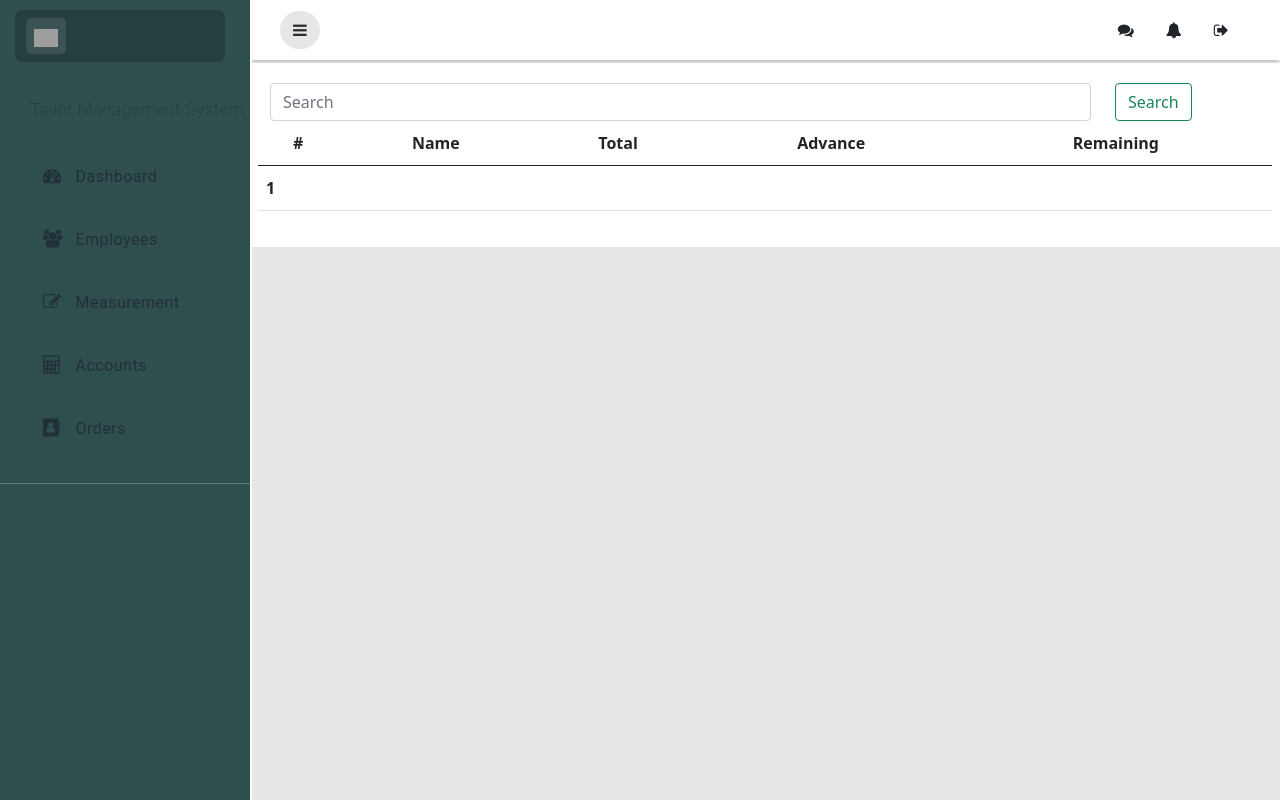
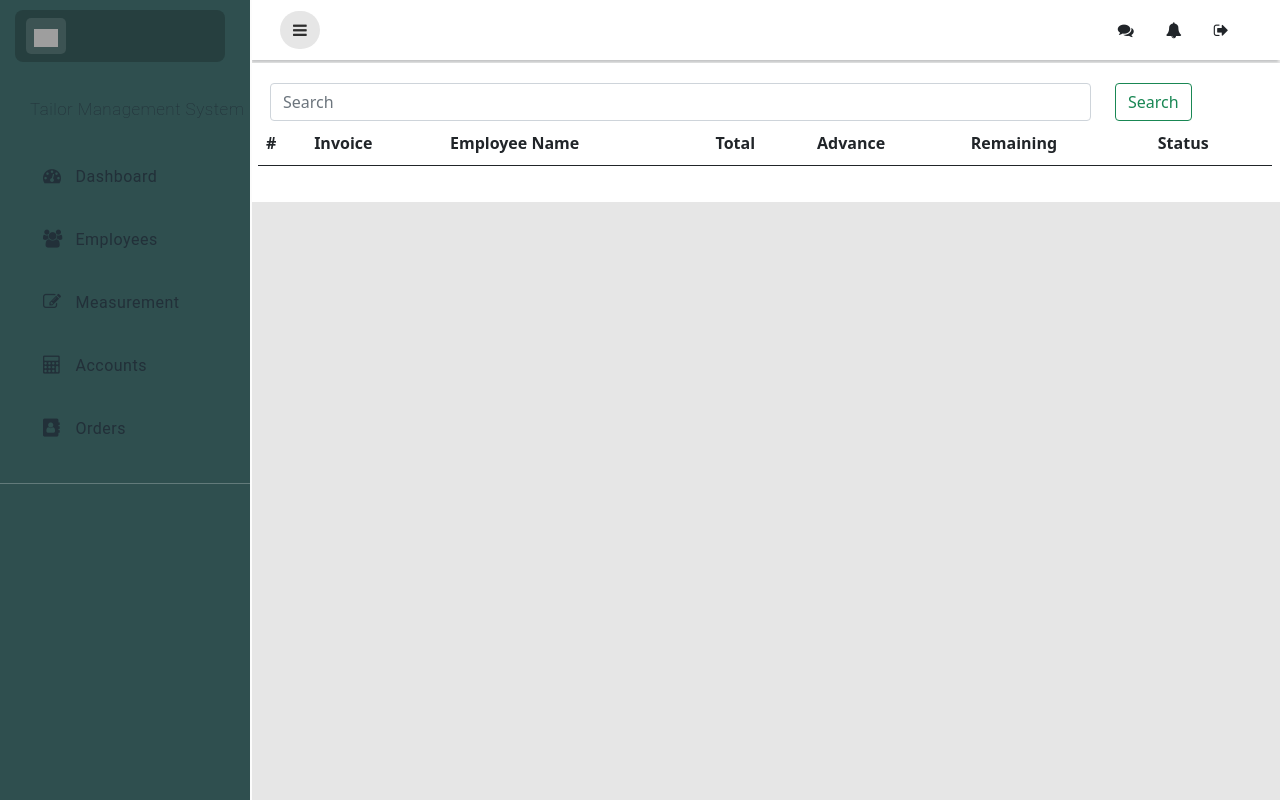
Before and after one commit to ReDiot69/tms, a Django app: template templates/account.html in a window 1280 px wide. Run offline with Django 4.2, Linux system fonts and the light colour scheme; the template is opened without the code that fills it, so the values that code supplies are empty; some libraries are stand-ins or nearby versions; grey boxes are pictures that could not be loaded.

Commit message:
accounts

```diff
--- a/customer/admin.py
+++ b/customer/admin.py
@@ -1,9 +1,11 @@
 from django.contrib import admin
 
-from customer.models import Customer, Measurement, Order, Description
+from customer.models import Customer, Measurement, Order, Description, Invoice, InvoiceDetail
 
 # Register your models here.
 admin.site.register(Customer)
 admin.site.register(Measurement)
 admin.site.register(Order)
 admin.site.register(Description)
+admin.site.register(Invoice)
+admin.site.register(InvoiceDetail)
--- a/customer/forms.py
+++ b/customer/forms.py
@@ -29,3 +29,4 @@ class BillingForm(forms.Form):
     grosstotal = forms.DecimalField()
     discount = forms.FloatField(required=False)
     nettotal = forms.DecimalField()
+    advance = forms.DecimalField()
--- a/templates/account.html
+++ b/templates/account.html
@@ -11,25 +11,31 @@
                 <thead class="thead-dark">
                     <tr>
                         <th class="th">#</th>
-                        <th class="th">Name</th>
+                        <th class="th">Invoice</th>
+                        <th class="th">Employee Name</th>
                         <th class="th">Total</th>
                         <th class="th">Advance</th>
                         <th class="th">Remaining</th>
+                        <th class="th">Status</th>
                         <style>
                             .th{
-                                text-align: center;
+                                text-align: left;
                             }
                         </style>
                     </tr>
                 </thead>
                 <tbody>
+                    {% for i in invoice %}
                     <tr>
                         <th scope="row">1</th>
-                        <td><a href="#"><label for="name" name="name"></label></a></td>
-                        <td><label for="total" name="total"></label></td>
-                        <td><label for="advance" name="advance"></label></td>
-                        <td><label for="remaning" name="remaining"></label></td>
+                        <td><a href="#"><label for="name" name="invoice">{{i.invoice.id}}</label></a></td>
+                        <td><label for="total" name="total">{{i.invoice.order.employee}}</label></td>
+                        <td><label for="total" name="total">{{i.invoice.net_total}}</label></td>
+                        <td><label for="advance" name="advance">{{i.advance}}</label></td>
+                        <td><label for="remaning" name="remaining">{{i.remain}}</label></td>
+                        <td><label for="status" name="status">{{i.invoice.status}}</label></td>
                       </tr>
+                    {% endfor %}
                 </tbody>
             </table>
         </div>
--- a/templates/billing.html
+++ b/templates/billing.html
@@ -67,6 +67,11 @@
                             <th scope="row">VAT</th>
                             <td colspan="3"></td>
                             <td><label for="VAT">13%</label></td>
+                        </tr>
+                        <tr>
+                            <th scope="row">Advance</th>
+                            <td colspan="3"></td>
+                            <td><input type="number" name="advance" class="borderNone" min="0"></td>
                         </tr>
                         <tr>
                             <th scope="row" colspan="3"></th>
--- a/templates/order.html
+++ b/templates/order.html
@@ -21,7 +21,7 @@
                 <thead class="thead-dark">
                     <tr>
                         <th class="th">#</th>
-                        <th class="th">Name</th>
+                        <th class="th">Customer Name</th>
                         <th class="th">Order-date</th>
                         <th class="th">Number</th>
                         <th class="th">Email</th>
@@ -43,7 +43,7 @@
                         <td><label for="number" name="number">{{order.customer_measurement.customer.number}}</label></td>
                         <td><label for="email" name="email">{{order.customer_measurement.customer.email}}</label></td>
                         <td><a href=""><label for="measurement" name="measurement">{{order.customer_measurement}}</label></a></td>
-                        <td><label for="status" name="status"><i class="fa fa-toggle-on"></i></label></td>
+                        <td><label for="status" name="status">{{order.status}}</label></td>
                         <td><label for="advance" name="advance"></label></td>
                       </tr>
                 {% else %}
```
Also changed, not shown: customer/models.py (+14 -7 lines), customer/views.py (+18 -7 lines), customer/migrations/0008_alter_invoice_gross_total_alter_invoice_net_total_and_more.py (added), customer/migrations/0009_alter_invoice_status.py (added), customer/migrations/0010_alter_order_status_alter_ordereddescription_status.py (added), db.sqlite3, media/Unnamed_board_MEUx7lX.png (added), media/Unnamed_board_iYX4ANR.png (added), media/Unnamed_board_ogQwWi0.png (added), media/Unnamed_board_tyaV0pG.png (added).
